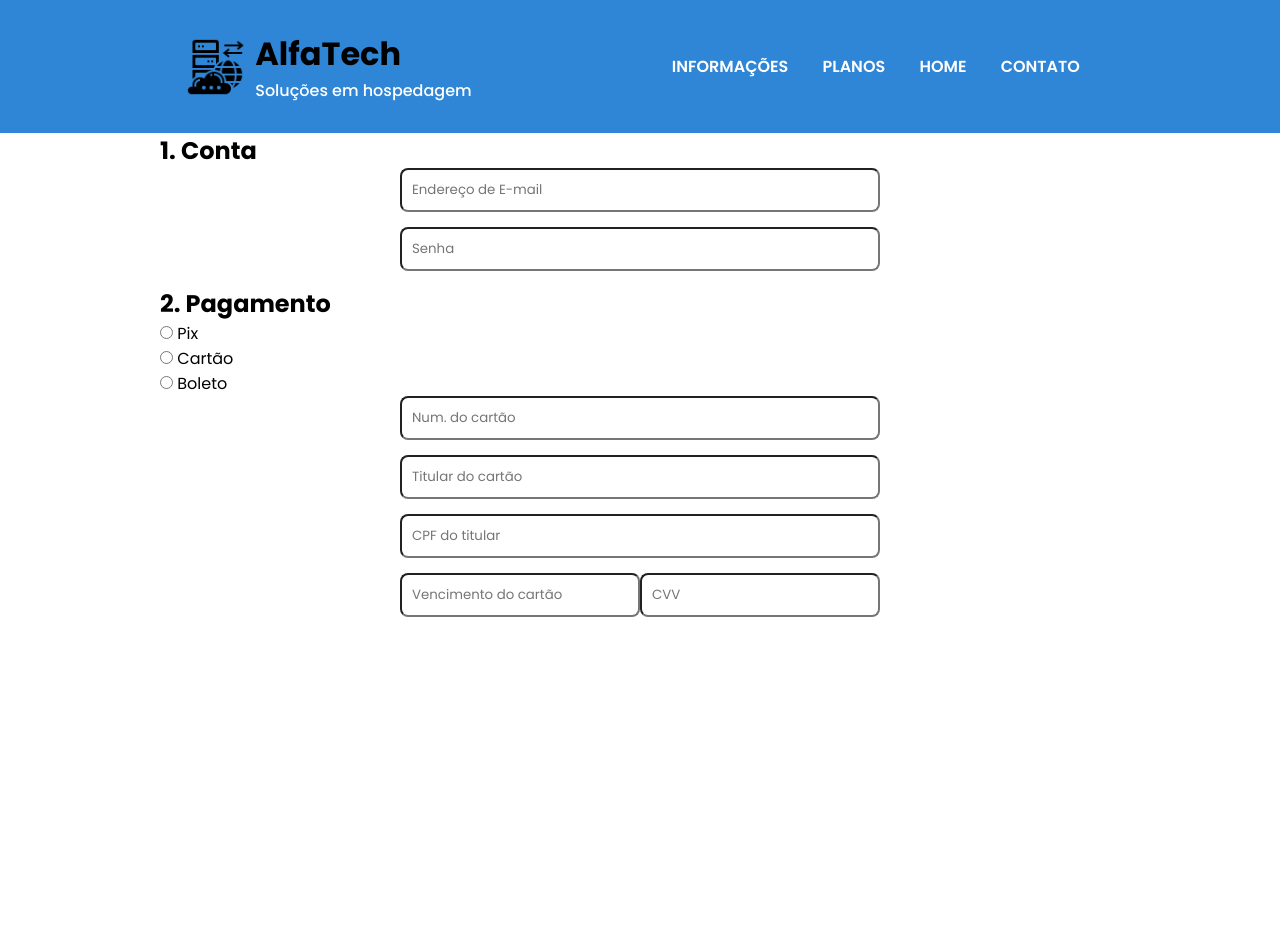
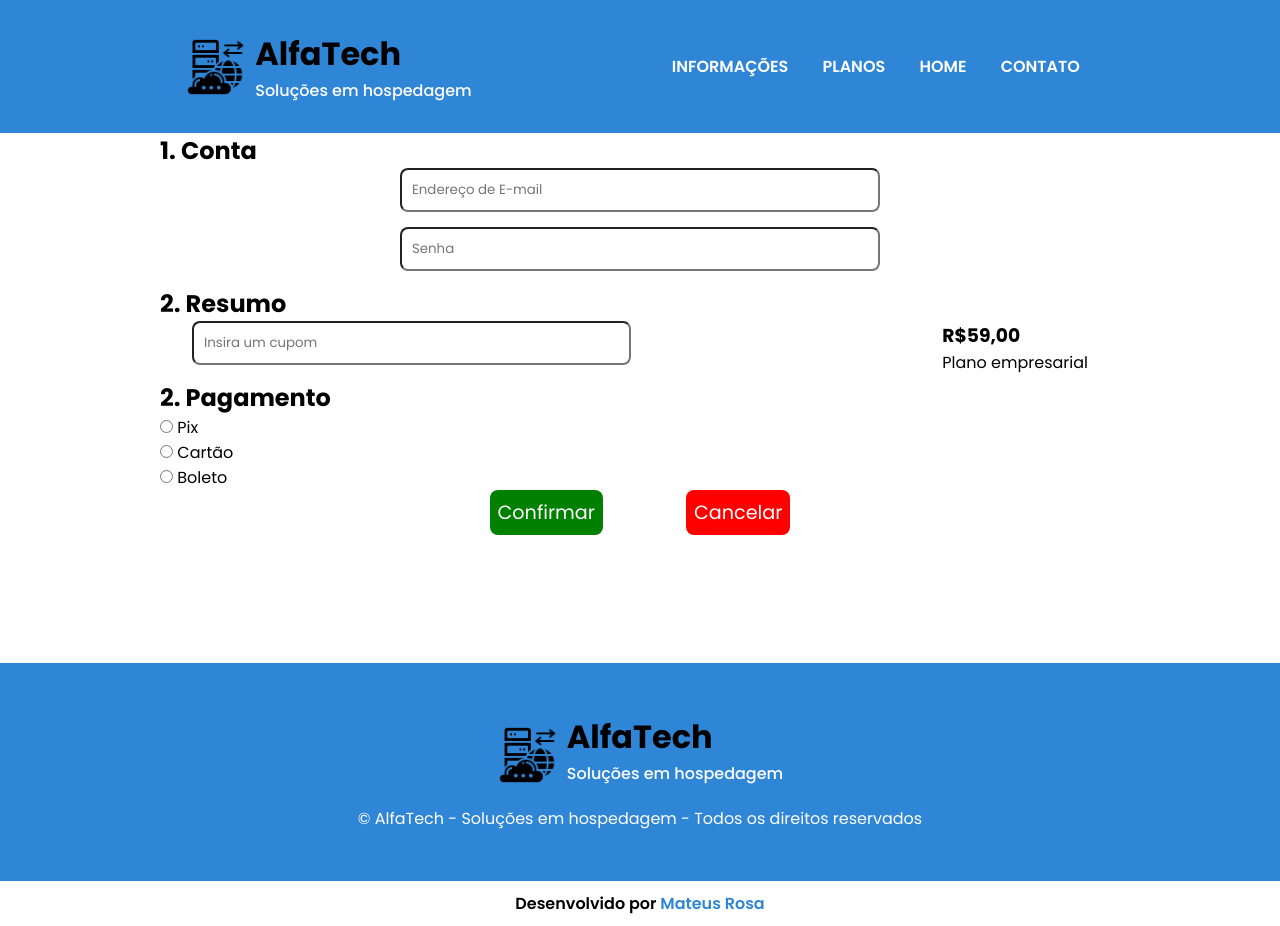
Before and after one commit to mateusrosa0901/alfaTech-css, a plain HTML site: page pedido.html in a window 1280 px wide. Before the commit the page ends 800 px from the top, so only its background shows below. Drawn offline with nearby package versions, Linux system fonts and the light colour scheme.

Commit message:
Add files via upload

```diff
--- /dev/null
+++ b/confirmar.css
@@ -0,0 +1,101 @@
+@import url('https://fonts.googleapis.com/css2?family=Poppins:ital,wght@0,100;0,200;0,300;0,400;0,500;0,600;0,700;0,800;1,300;1,400;1,500;1,600;1,700&display=swap');
+
+* {
+    margin: 0;
+    padding: 0;
+    box-sizing: border-box;
+    font-family: 'Poppins';
+}
+
+.color-branca {
+    color: #fff;
+}
+
+header {
+    display: flex;
+    align-items: center;
+    justify-content: space-evenly;
+    padding: 30px 0;
+    width: 100%;
+    height: 10%;
+    background-color: #2f86d6;
+}
+
+.logo {
+    display: flex;
+    align-items: center;
+}
+
+.logo img {
+    width: 60px;
+}
+
+.logo-texto {
+    margin-left: 10px;
+}
+
+.logo-texto p {
+    font-weight: 500;
+}
+
+.menu-topo {
+    list-style: none;
+}
+
+.menu-topo li {
+    display: inline-block;
+    justify-content: space-around;
+    font-weight: 600;
+    padding: 15px;
+}
+
+.menu-topo a {
+    text-decoration: none;
+    color: #fff;
+}
+
+.icon {
+    margin-top: 2%;
+    width: 100%;
+    display: flex;
+}
+
+.icon img {
+    width: 20%;
+    margin: auto;
+}
+
+.texto {
+    margin-top: 2%;
+    text-align: center;
+}
+
+.pre-footer {
+    background-color: #2f86d6;
+    display: flex;
+    flex-direction: column;
+    align-items: center;
+    padding: 50px 0;
+    margin-top: 10%;
+}
+
+.pre-footer div {
+    margin-bottom: 10px;
+}
+
+.pre-footer p {
+    color: #fff;
+}
+
+footer {
+    padding: 10px;
+    text-align: center;
+}
+
+footer p {
+    font-weight: 600;
+}
+
+footer span {
+    color: #2f86d6;
+}
--- a/pedido.css
+++ b/pedido.css
@@ -78,6 +78,27 @@ header {
     border-radius: 8px;
 }
 
+h2 {
+    width: 75%;
+    margin: auto;
+}
+
+.resumo {
+    display: flex;
+    flex-direction: column;
+    width: 70%;
+    margin: auto;
+    height: 100%;
+    justify-content: space-evenly;
+}
+
+.resumo input {
+    width: 90%;
+    padding: 10px;
+    margin-bottom: 15px;
+    border-radius: 8px;
+}
+
 .pagamento {
     display: flex;
     flex-direction: column;
@@ -103,19 +124,88 @@ header {
     border-radius: 8px;
 }
 
-.inline {
+.row {
     width: 100%;
     display: flex;
     flex-direction: row;
+    justify-content: space-between;
+}
+
+.row input {
+    width: 49%;
 }
 
 .pix {
     margin: auto;
-    width: 30%;
+    width: 25%;
 }
 
 .pix img {
     width: 100%;
+}
+
+.boleto {
+    margin: 5% auto;
+    width: 100%;
+}
+
+.boleto img {
+    width: 100%;
+}
+
+.bttns {
+    margin: auto;
+    display: flex;
+    flex-direction: row;
+    align-items: center;
+    justify-content: space-around;
+    width: 40%;
+}
+
+.bttns a {
+    text-decoration: none;
+    padding: 8px;
+    border-radius: 8px;
+    color: #fff;
+    font-size: larger;
+}
+
+.confirmar {
+    background-color: green;
+}
+
+.cancelar {
+    background-color: red;
+}
+
+.pre-footer {
+    background-color: #2f86d6;
+    display: flex;
+    flex-direction: column;
+    align-items: center;
+    padding: 50px 0;
+    margin-top: 10%;
+}
+
+.pre-footer div {
+    margin-bottom: 10px;
+}
+
+.pre-footer p {
+    color: #fff;
+}
+
+footer {
+    padding: 10px;
+    text-align: center;
+}
+
+footer p {
+    font-weight: 600;
+}
+
+footer span {
+    color: #2f86d6;
 }
 
 .dp-none {
--- a/pedido.html
+++ b/pedido.html
@@ -1,6 +1,7 @@
 <!DOCTYPE html>
 <html lang="pt-br">
 <head>
+    <script src="https://code.jquery.com/jquery-3.7.1.min.js"></script>
     <meta charset="UTF-8">
     <meta name="viewport" content="width=device-width, initial-scale=1.0">
     <title>Alfa Tech | Pedido</title>
@@ -18,56 +19,132 @@
         </div>
 
         <ul class="menu-topo">
-            <li><a href="#informacoes">INFORMAÇÕES</a></li>
-            <li><a href="#planos">PLANOS</a></li>
+            <li><a href="index.html#informacoes">INFORMAÇÕES</a></li>
+            <li><a href="index.html#planos">PLANOS</a></li>
             <li><a href="index.html">HOME</a></li>
-            <li><a href="#contatos">CONTATO</a></li>
+            <li><a href="index.html#contatos">CONTATO</a></li>
         </ul>
     </header>
 
+    <h2>1. Conta</h2>
     <div class="conta">
-        <h2>1. Conta</h2>
         <form action="GET" class="conta-form">
             <input type="email" name="email" id="email" placeholder="Endereço de E-mail">
             <input type="password" name="password" id="password" placeholder="Senha">
         </form>
     </div>
 
+    <h2>2. Resumo</h2>
+    <div class="resumo">
+
+        <div class="row">
+            <input type="text" name="cupom" id="cupom" placeholder="Insira um cupom">
+
+            <div class="column">
+                <h3>R$59,00</h3>
+                <p>Plano empresarial</p>
+            </div>
+        </div>
+    </div>
+
+    <h2>2. Pagamento</h2>
     <div class="pagamento">
-        <h2>2. Pagamento</h2>
+
         <form action="GET">
             <div class="radio">
-                <input type="radio" name="pagamento" id="pix">
+                <input type="radio" name="pagamento" id="pix-radio" value="pix">
                 <label for="pix">Pix</label>
             </div>
 
             <div class="radio">
-                <input type="radio" name="pagamento" id="cartao">
+                <input type="radio" name="pagamento" id="cartao-radio" value="cartao">
                 <label for="cartao">Cartão</label>
             </div>
 
             <div class="radio">
-                <input type="radio" name="pagamento" id="boleto">
+                <input type="radio" name="pagamento" id="boleto-radio" value="boleto">
                 <label for="boleto">Boleto</label>
             </div>
         </form>
 
-        <div class="pix dp-none">
+        <div class="pix dp-none" id="pix">
             <img src="assets/qr-code.png" alt="">
         </div>
 
-        <div class="cartao">
+        <div class="cartao dp-none" id="cartao">
             <form action="GET" class="cartao-form">
                 <input type="text" name="numero-cart" id="numero-cart" placeholder="Num. do cartão">
                 <input type="text" name="titular" id="titular" placeholder="Titular do cartão">
                 <input type="text" name="cpf" id="cpf" placeholder="CPF do titular">
 
-                <div class="inline">
+                <div class="row">
                     <input type="text" name="vencimento" id="vencimento" placeholder="Vencimento do cartão">
                     <input type="text" name="cvv" id="cvv" placeholder="CVV">
                 </div>
             </form>
         </div>
+
+        <div class="boleto dp-none" id="boleto">
+            <img src="assets/Interleaved2of5code.png" alt="">
+        </div>
+
+        <div class="bttns">
+            <a href="confirmar.html" class="confirmar">Confirmar</a>
+            <a href="precos.html" class="cancelar">Cancelar</a>
+        </div>
     </div>
+
+    <div class="pre-footer">
+        <div class="logo">
+            <img src="assets/logo-icone-escuro.png" alt="Logo da AlfaTech">
+            <div class="logo-texto">
+                <h1>AlfaTech</h1>
+                <p class="color-branca">Soluções em hospedagem</p>
+            </div>
+        </div>
+
+        <p>&copy; AlfaTech - Soluções em hospedagem - Todos os direitos reservados</p>
+    </div>
+
+    <footer>
+        <p>Desenvolvido por <span>Mateus Rosa</span></p>
+    </footer>
+
+    <script>
+        jQuery(function($){
+            var now = "";
+            $(':radio').change(function(){
+                var test = document.querySelector('input[name="pagamento"]:checked').value;
+
+                if (test == 'pix') {
+                    Remove(now);
+                    document.querySelector('#pix').classList.add('dp-block');
+                    document.querySelector('#pix').classList.remove('dp-none');
+                    now = "#pix";
+                }
+
+                if (test == 'cartao') {
+                    Remove(now);
+                    document.querySelector('#cartao').classList.add('dp-block');
+                    document.querySelector('#cartao').classList.remove('dp-none');
+                    now = '#cartao';
+                }
+
+                if (test == 'boleto') {
+                    Remove(now);
+                    document.querySelector('#boleto').classList.add('dp-block')
+                    document.querySelector('#boleto').classList.remove('dp-none')
+                    now = '#boleto';
+                }
+            });
+        });
+
+        function Remove(id) {
+            if (id != "") {
+                document.querySelector(id).classList.add('dp-none');
+                document.querySelector(id).classList.remove('dp-block');
+            }
+        };
+    </script>
 </body>
 </html>
```
Also changed, not shown: confirmar.html (added, +52 -0 lines), index.html (+1 -0 lines), assets/Interleaved2of5code.png (added), assets/check-circle-svgrepo-com.svg (added).
